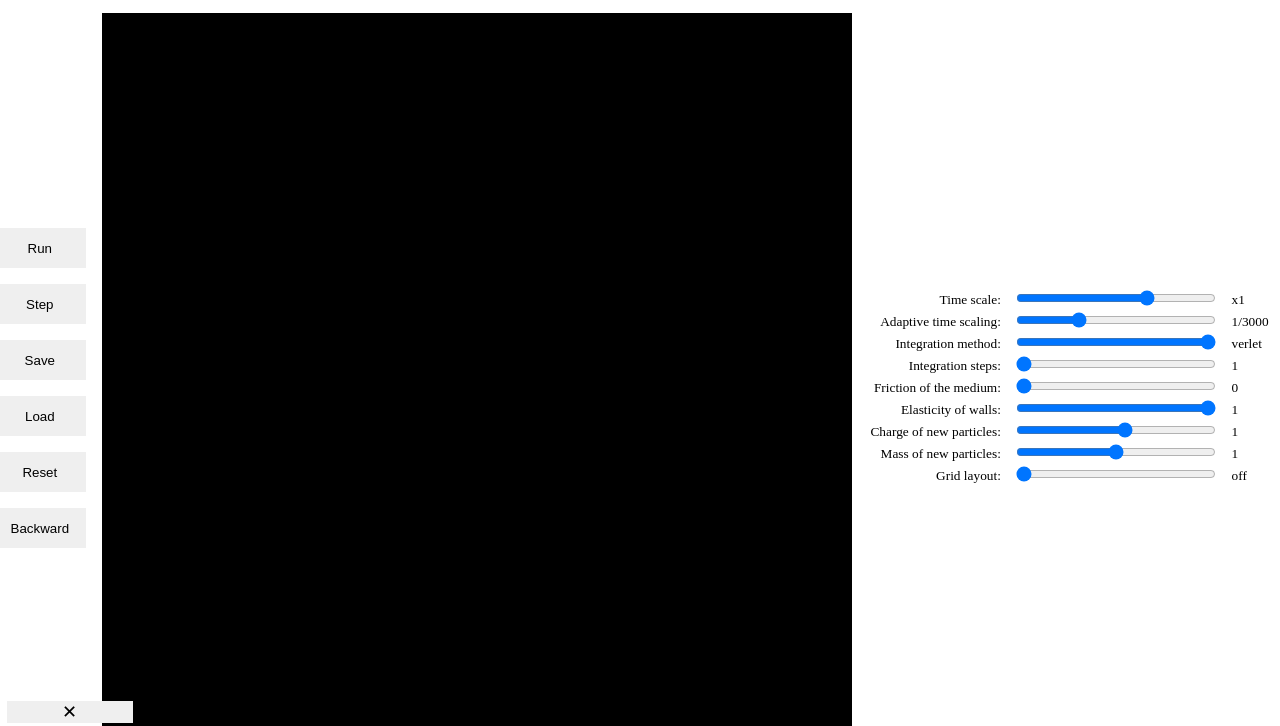
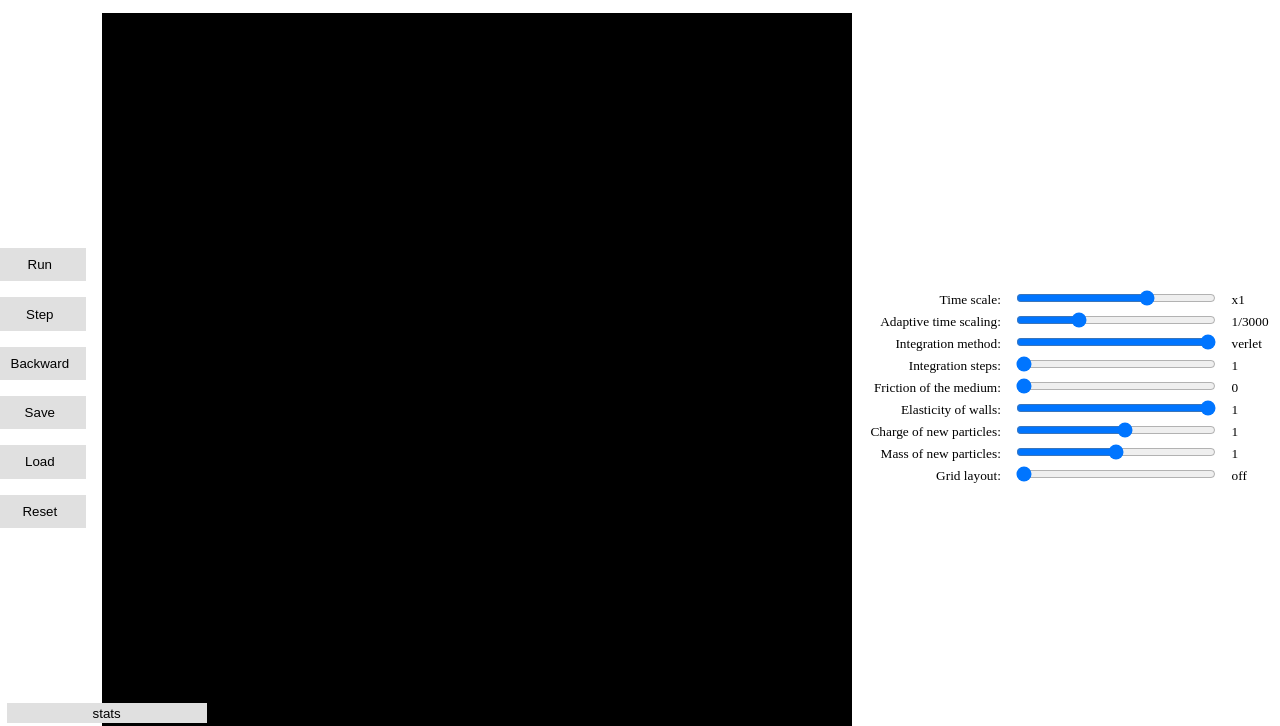
Before and after one commit to JoshGreenslade/ElectricField, a plain HTML site: page index.html in a window 1280 px wide. Shown: the part 74-800 px from the top of the page. Drawn offline with Linux system fonts and the light colour scheme; no server answers.

Commit message:
Fix reset button behaviour, stats cleanups.

```diff
--- a/index.css
+++ b/index.css
@@ -68,16 +68,19 @@ canvas {
     font-size: smaller;
     bottom: 0.2em;
     left: 0.5em;
+    background: #e0e0e0;
+    min-width: 15em;
+    display: flex;
+    flex-direction: column;
 }
 
 .stats-table .name {
-    font-size: smaller;
     text-align: right;
     padding-right: 0.5em;
 }
 
 .stats-table .value {
-    font-size: smaller;
+    width: 5em;
     text-align: left;
 }
 
@@ -86,11 +89,8 @@ canvas {
 }
 
 input[type=button].stats-close {
-    font-size: large;
-    text-align: center;
     width: 100%;
-    min-height: unset;
-    min-width: 7em;
+    min-height: 1.5em;
 }
 
 @media (min-width: 600px) {
@@ -143,8 +143,9 @@ td.output {
 
 button, input[type=button] {
     width: 7em;
-    min-height: 3em;
+    min-height: 2.5em;
     cursor: pointer;
+    background: #e0e0e0;
 }
 
 input[type=range] {
--- a/index.html
+++ b/index.html
@@ -23,10 +23,10 @@
             <div class="buttons-container">
                 <button type="button" id="pause">Pause</button>
                 <button type="button" id="step">Step</button>
+                <input type="button" id="reverse-time-input"/>
                 <button type="button" id="save">Save</button>
                 <button type="button" id="load">Load</button>
                 <button type="button" id="reset">Reset</button>
-                <input type="button" id="reverse-time-input"/>
             </div>
             <canvas></canvas>
         </div>
@@ -91,7 +91,7 @@
 
 <div class="stats-container">
     <table class="stats-table"></table>
-    <input class="stats-close" id="show-stats-input" type="button" value="✕"/>
+    <input class="stats-close" id="show-stats-input" type="button" value="stats"/>
 </div>
 
 <a id="file-download" hidden/>
--- a/index.js
+++ b/index.js
@@ -127,6 +127,7 @@ window.addEventListener('load', () => {
     },
   });
   const statsContainer = document.querySelector(".stats-container");
+  const statsButton = statsContainer.querySelector(".stats-close");
   configuration.bind({
     id: 'show-stats',
     toValue: (elem) => {
@@ -136,17 +137,13 @@ window.addEventListener('load', () => {
     toInput: (elem, showStats) => {
       elem.showStats = !showStats;
       if (showStats) {
+        statsButton.value = "∨";
         statsContainer.classList.remove("hidden");
       } else {
+        statsButton.value = "stats";
         statsContainer.classList.add("hidden");
       }
     },
-  });
-
-  const resetButton = document.getElementById("reset");
-  resetButton.addEventListener('click', (e) => {
-    configuration.reset();
-    simulation.reset();
   });
 
   const pauseButton = document.getElementById("pause");
@@ -160,6 +157,16 @@ window.addEventListener('load', () => {
   stepButton.addEventListener('click', (e) => {
     simulation.paused = true;
     simulation.step = true;
+    pauseButton.textContent = "Run";
+  });
+
+  const resetButton = document.getElementById("reset");
+  resetButton.addEventListener('click', (e) => {
+    configuration.reset();
+    simulation.reset();
+    stats.reset();
+    simulation.paused = true;
+    simulation.step = false;
     pauseButton.textContent = "Run";
   });
 
--- a/queue.js
+++ b/queue.js
@@ -19,9 +19,10 @@ export class ThreadedRenderQueue {
                 stats.count = stats.sum = 0;
                 return count > 0 ? (1000 * count / sum) : undefined;
             },
+            precision: 2,
         });
         stats.init({
-            name: 'time',
+            name: 'simulation time',
             calc: ({sum}) => sum,
             precision: 4,
             limit: 1,
@@ -34,6 +35,7 @@ export class ThreadedRenderQueue {
         });
         stats.init({
             name: 'render load',
+            precision: 2,
             unit: '%',
         });
         stats.init({
@@ -41,29 +43,31 @@ export class ThreadedRenderQueue {
             precision: 0,
         });
         stats.init({
-            name: 'render time',
+            name: 'render duration',
+            precision: 2,
             unit: 'ms',
         });
         stats.init({
-            name: 'physics time',
+            name: 'physics duration',
+            precision: 2,
             unit: 'ms',
         });
         stats.init({
             name: 'potential energy',
             calc: ({last}) => last,
-            precision: 3,
+            precision: 4,
             limit: 1,
         });
         stats.init({
             name: 'kinetic energy',
             calc: ({last}) => last,
-            precision: 3,
+            precision: 4,
             limit: 1,
         });
         stats.init({
             name: 'total energy',
             calc: ({last}) => last,
-            precision: 3,
+            precision: 4,
             limit: 1,
         });
         stats.particles = 0;
@@ -122,10 +126,10 @@ export class ThreadedRenderQueue {
             stats.fps = timestamp - this.lastTimestamp;
         }
         stats.renderLoad = 100.0 * this.busyWorkers.size / this.size;
-        stats.renderTime = renderDuration;
+        stats.renderDuration = renderDuration;
         stats.renderThreads = this.size
-        stats.physicsTime = physicsDuration;
-        stats.time = dt;
+        stats.physicsDuration = physicsDuration;
+        stats.simulationTime = dt;
         stats.particles = qArray.length;
         stats.potentialEnergy = potentialEnergy;
         stats.kineticEnergy = kineticEnergy;
--- a/simulation.js
+++ b/simulation.js
@@ -134,8 +134,8 @@ export class SimulationDispatcher {
 
     addParticle = (x, y, charge, mass) => {
         this.update = () => {
+            console.log(`Adding particle x=${x} y=${y} m=${mass} q=${charge}`);
             charge *= this.baseCharge;
-            console.log(`Adding particle x=${x} y=${y} m=${mass} q=${charge}`)
             const {qArray, mArray, xArray, yArray, vxArray, vyArray} = this.particles;
             this.particles = {
                 qArray: Float32Array.of(...qArray, charge),
--- a/stats.js
+++ b/stats.js
@@ -8,14 +8,14 @@ export class Stats {
         this._timeout = undefined;
     }
 
-    reset = (stats, value) => {
+    resetStats = (stats, value) => {
         stats.count = stats.sum = 0;
         stats.last = stats.max = stats.min = undefined;
         stats.value = value;
         return stats;
     };
 
-    resetAll = () => this._stats.forEach((stats) => this.reset(stats));
+    reset = () => this._stats.forEach((stats) => this.resetStats(stats));
 
     init = ({name, calc, limit = 30, format, precision = 1, unit}) => {
         calc = calc || ((stats) => {
@@ -27,7 +27,7 @@ export class Stats {
 
         const {cssName, variableName} = toNames(name);
 
-        const stats = this.reset({calc, format, limit, name, cssName, variableName, precision, unit});
+        const stats = this.resetStats({calc, format, limit, name, cssName, variableName, precision, unit});
         this._stats.push(stats);
 
         const set = (x) => {
```
